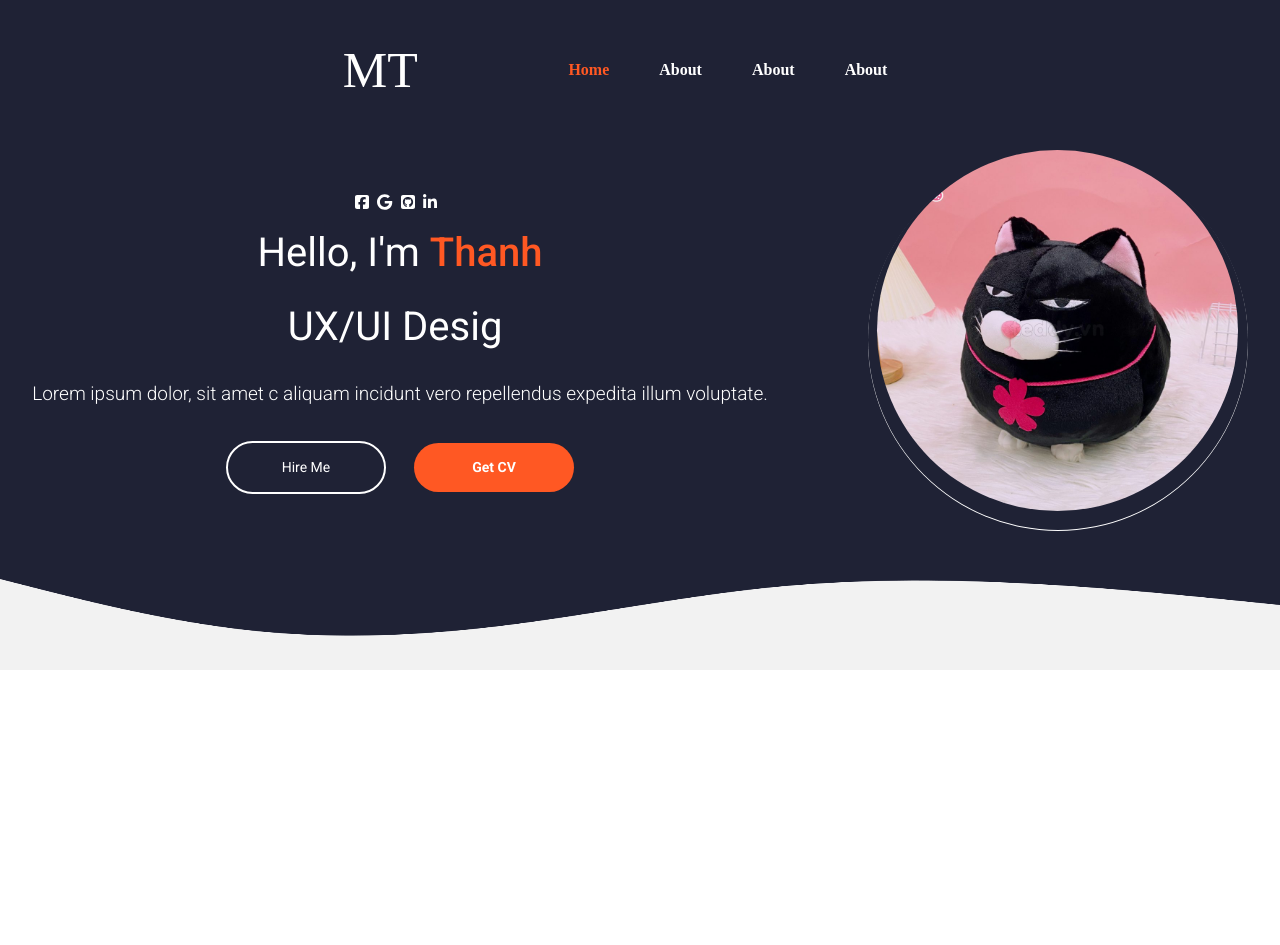
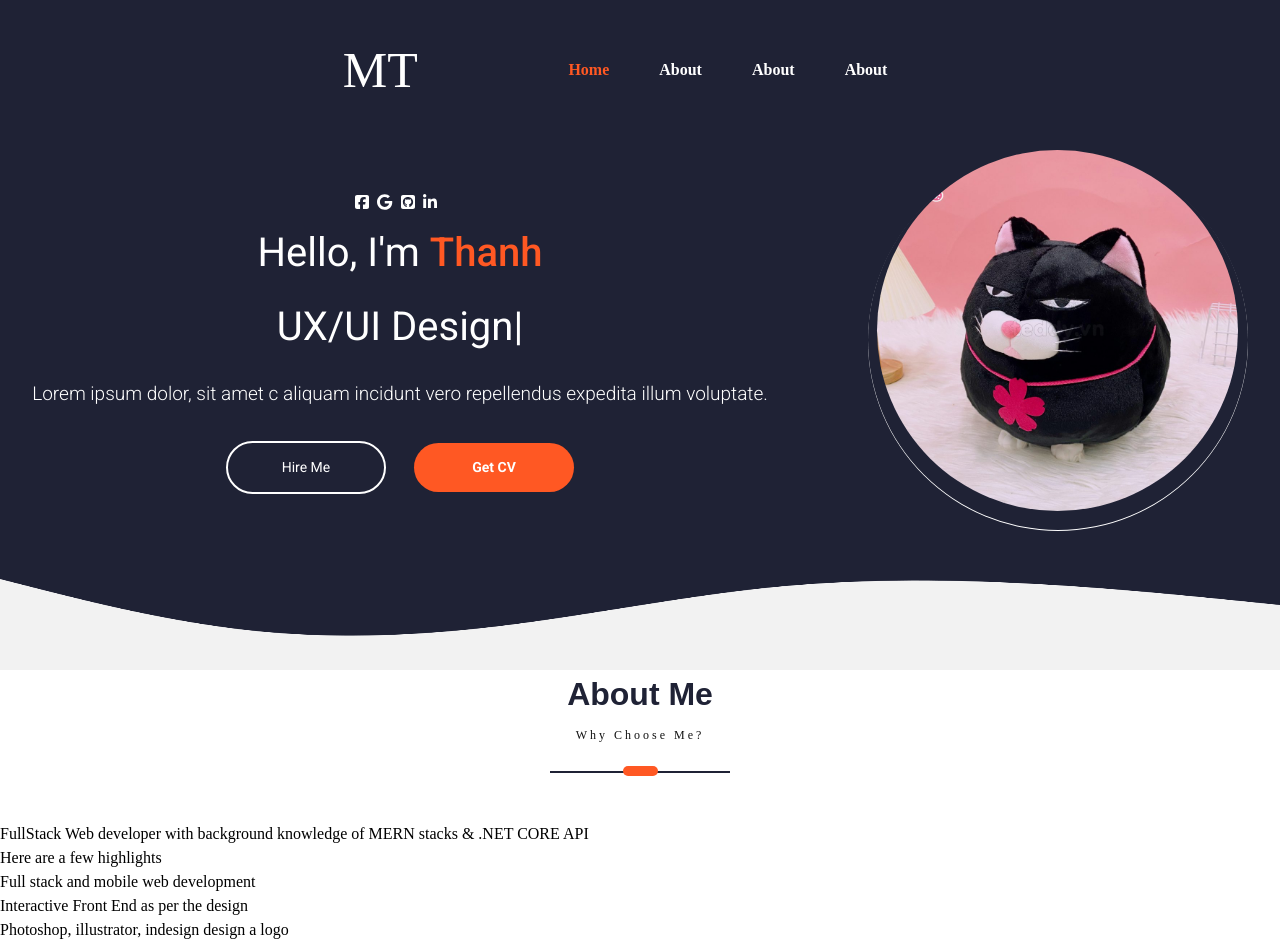
Before and after one commit to begasic2001/Portfolio, a Next.js app: page / in a window 1280 px wide. Shown: the top 945 px of the page. Before the commit the page ends 800 px from the top, so only its background shows below. Built offline with nearby package versions, Linux system fonts and the light colour scheme.

Commit message:
Set up About Component

```diff
--- /dev/null
+++ b/app/components/About/About.tsx
@@ -0,0 +1,70 @@
+import React from "react";
+import AboutStyles from "../../styles/About/About.module.scss";
+import ScreenHeading from "@/app/utils/ScreenHeading/ScreenHeading";
+
+const SCREEN_ABOUT = {
+  description:
+    "FullStack Web developer with background knowledge of MERN stacks & .NET CORE API",
+  hightlights: {
+    bullets: [
+      "Full stack and mobile web development",
+      "Interactive Front End as per the design",
+      "Photoshop, illustrator, indesign design a logo",
+      "Building REST API",
+      "Managing database",
+    ],
+    heading: "Here are a few highlights",
+  },
+};
+
+const renderHighlight = () => {
+  return SCREEN_ABOUT.hightlights.bullets.map((value, i) => (
+    <div className={`${AboutStyles.Highlight}`} key={i}>
+      <div className={`${AboutStyles.Highlight__Blob}`}></div>
+      <span>{value}</span>
+    </div>
+  ));
+};
+
+const About = () => {
+  // {`${AboutStyles.About__Container} ${AboutStyles.About__ScreenContainer} {`${AboutStyles.About__Parents}`}
+  return (
+    <div
+      className={`${AboutStyles.About__Container} ${AboutStyles.About__ScreenContainer}`}
+    >
+      <div className={`${AboutStyles.About__Parents}`}>
+        <ScreenHeading title="About Me" subHeading="Why Choose Me?" />
+        <div className={`${AboutStyles.About__Card}`}>
+          <div className={`${AboutStyles.About__Profile}`}></div>
+          <div className={`${AboutStyles.About__Details}`}>
+            <span className={`${AboutStyles.About__Description}`}>
+              {SCREEN_ABOUT.description}
+            </span>
+            <div className={`${AboutStyles.About__Highlights}`}>
+              <div className={`${AboutStyles.About__HighlightHeading}`}>
+                <span>{SCREEN_ABOUT.hightlights.heading}</span>
+              </div>
+              {renderHighlight()}
+            </div>
+            <div className={`${AboutStyles.About__Options}`}>
+              {/* <button className={`${StyleProfile.Home__ProfileBtnPrimary}`}>
+                {""}
+                Hire Me{" "}
+              </button>
+              <a
+                href="CV_LuongMinhThanh_WebDeveloper.pdf"
+                download={"CV_LuongMinhThanh_WebDeveloper.pdf"}
+              >
+                <button className={`${StyleProfile.Home__ProfileBtnSecondary}`}>
+                  Get CV
+                </button>
+              </a> */}
+            </div>
+          </div>
+        </div>
+      </div>
+    </div>
+  );
+};
+
+export default About;
--- a/app/globals.css
+++ b/app/globals.css
@@ -1,90 +1,3 @@
 @tailwind base;
 @tailwind components;
 @tailwind utilities;
-
-.footer-container {
-  height: 17.8%;
-  width: 100%;
-  overflow: hidden;
-  display: flex;
-  justify-content: center;
-}
-
-.footer-parent {
-  width: 100%;
-  height: 100%;
-  max-width: 1920px;
-}
-
-.footer-parent img {
-  max-width: 100%;
-  height: 130px;
-}
-
-@media only screen and (max-width: 1023px) {
-  .footer-parent img {
-    display: flex;
-    align-items: flex-end;
-  }
-}
-
-.roboto-light {
-  font-family: "Roboto", sans-serif;
-
-  font-weight: 300;
-  font-style: normal;
-}
-
-.roboto-light-italic {
-  font-family: "Roboto", sans-serif;
-  font-weight: 300;
-  font-style: italic;
-}
-
-.robotoregular {
-  font-family: "Roboto", sans-serif;
-  font-weight: 400;
-  font-style: normal;
-}
-
-.roboto-regular-italic {
-  font-family: "Roboto", sans-serif;
-  font-weight: 400;
-  font-style: italic;
-}
-
-.roboto-medium {
-  font-family: "Roboto", sans-serif;
-  font-weight: 500;
-  font-style: normal;
-}
-
-.roboto-medium-italic {
-  font-family: "Roboto", sans-serif;
-  font-weight: 500;
-  font-style: italic;
-}
-
-.roboto-bold {
-  font-family: "Roboto", sans-serif;
-  font-weight: 700;
-  font-style: normal;
-}
-
-.roboto-bold-italic {
-  font-family: "Roboto", sans-serif;
-  font-weight: 700;
-  font-style: italic;
-}
-
-.roboto-black {
-  font-family: "Roboto", sans-serif;
-  font-weight: 900;
-  font-style: normal;
-}
-
-.roboto-black-italic {
-  font-family: "Roboto", sans-serif;
-  font-weight: 900;
-  font-style: italic;
-}
--- a/app/page.tsx
+++ b/app/page.tsx
@@ -2,6 +2,7 @@
 import StyleProfileContainer from "./styles/Profile/HeadContainer.module.scss";
 import dynamic from "next/dynamic";
 import { Suspense } from "react";
+import About from "./components/About/About";
 const HomeSection = dynamic(() => import("./components/Home/Home"), {
   ssr: false,
 });
@@ -9,17 +10,24 @@ const HomeSection = dynamic(() => import("./components/Home/Home"), {
 const Navbar = dynamic(() => import("./components/Navbar"), {
   ssr: false,
 });
+
+// const About = dynamic(() => import("./components/About/About"), {
+//   ssr: false,
+// });
 export default function Home() {
   return (
     <>
       <div
-        className={`${StyleProfileContainer.Main__Container} ${StyleProfileContainer.robotoregular}`}
+        className={`${StyleProfileContainer.Main__Container}`}
       >
         <Suspense>
           <Navbar />
           <HomeSection />
         </Suspense>
       </div>
+
+        <About />
+
     </>
   );
 }
--- /dev/null
+++ b/app/styles/About/About.module.scss
@@ -0,0 +1,3 @@
+.HeadingContainer{
+
+}
--- a/app/styles/Profile/Home.module.scss
+++ b/app/styles/Profile/Home.module.scss
@@ -1,3 +1,5 @@
+
+
 .Home {
   &__ProfileContainer {
     display: flex;
@@ -142,5 +144,12 @@
       width: 120px;
       padding: 0 11px;
     }
+
+    &__Footer {
+      &Parent img {
+        display: flex;
+        align-items: flex-end;
+      }
+    }
   }
 }
--- a/app/styles/Profile/header.module.scss
+++ b/app/styles/Profile/header.module.scss
@@ -44,16 +44,12 @@ $SecondColor: #ff5823;
   }
 }
 
+
 @media only screen and (max-width: 1110px) {
   .header {
     &__parent {
       width: 80%;
     }
-  }
-}
-
-@media only screen and (max-width: 1110px) {
-  .header {
     &__hamburger {
       display: block;
     }
--- /dev/null
+++ b/app/styles/ScreenHeading/ScreenHeading.module.scss
@@ -0,0 +1,51 @@
+$HeadingBlogColor: #ff5823;
+
+.Heading {
+  &Container {
+    display: flex;
+    flex-direction: column;
+    align-items: center;
+    width: 100%;
+    margin: 0 0 50px 0;
+    &Screen {
+      font-size: 32px;
+      color: #1f2235;
+      font-family: "Roboto Bold", sans-serif;
+      font-weight: 700;
+      font-style: normal;
+    }
+  }
+
+  &ScreenSub {
+    letter-spacing: 3px;
+    margin: 8px 0 18px 0;
+    font-size: 12px;
+    color: #111;
+  }
+
+  &Separator {
+    display: flex;
+    align-items: center;
+    position: relative;
+    width: 180px;
+    margin: 10px 0 0 0;
+    &Line {
+      width: 100%;
+      height: 2px;
+      background-color: #1f2235;
+      position: absolute;
+    }
+    &Blob {
+      height: 5px;
+      width: 100%;
+      display: flex;
+      justify-content: center;
+    }
+    &Blob div {
+      margin-top: -5px;
+      width: 35px;
+      border-radius: 10px;
+      background-color: $HeadingBlogColor;
+    }
+  }
+}
--- a/app/utils/ScreenHeading/ScreenHeading.tsx
+++ b/app/utils/ScreenHeading/ScreenHeading.tsx
@@ -1,9 +1,32 @@
-import React from 'react'
+import React from "react";
+import ScreenHeadingStyles from "../../styles/ScreenHeading/ScreenHeading.module.scss";
+interface Props {
+  title: string;
+  subHeading: string;
+}
+const ScreenHeading = ({ title, subHeading }: Props) => {
+  return (
+    <div className={`${ScreenHeadingStyles.HeadingContainer}`}>
+      <div className={`${ScreenHeadingStyles.HeadingContainerScreen}`}>
+        <span>{title}</span>
+      </div>
+      {subHeading ? (
+        <div className={`${ScreenHeadingStyles.HeadingScreenSub}`}>
+          <span>{subHeading}</span>
+        </div>
+      ) : (
+        <div></div>
+      )}
 
-const ScreenHeading = () => {
-  return (
-    <div>ScreenHeading</div>
-  )
-}
+      <div className={`${ScreenHeadingStyles.HeadingSeparator}`}>
+        <div className={`${ScreenHeadingStyles.HeadingSeparatorLine}`}>
+          <div className={`${ScreenHeadingStyles.HeadingSeparatorBlob}`}>
+            <div></div>
+          </div>
+        </div>
+      </div>
+    </div>
+  );
+};
 
-export default ScreenHeading
+export default ScreenHeading;
```
